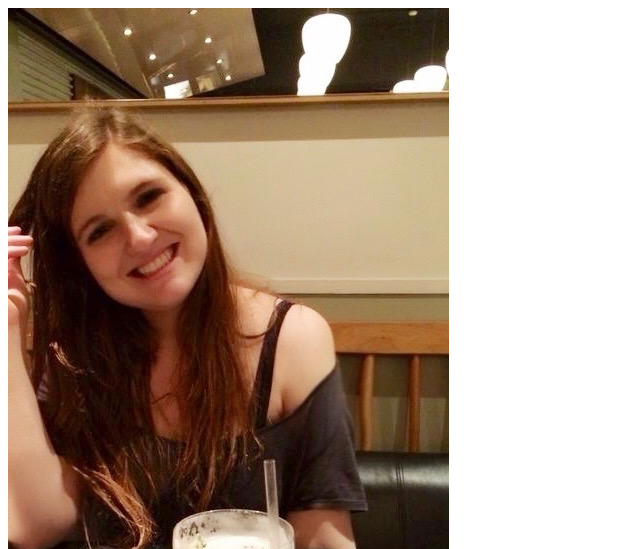
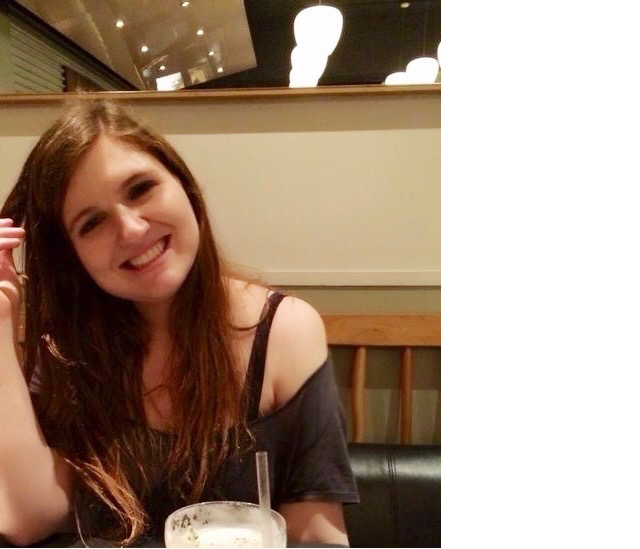
Before and after one commit to JuliaNajafi/JuliaNajafi.github.io, a plain HTML site: page index.html in a window 1280 px wide. Shown: the top 549 px of the page, without its empty margins (0-640 px from the left). Drawn offline with Linux system fonts and the light colour scheme.

Commit message:
Removed default browser styling

```diff
--- a/index.html
+++ b/index.html
@@ -2,6 +2,7 @@
 <html>
   <head>
     <title>Julia Najafi</title>
+    <link rel="stylesheet" href="styles.css";
   </head>
   <body>
     <img src="juliaNajafi.jpg" alt="Julia's Headshot" />
--- /dev/null
+++ b/styles.css
@@ -0,0 +1,12 @@
+
+*{
+  margin:0;
+  padding:0;
+  border:0;
+  font-size: inherit;
+  font-weight: inherit;
+  font-family: inherit;
+  text-decoration: inherit;
+  line-height: inherit;
+  color: inherit;
+}
```
